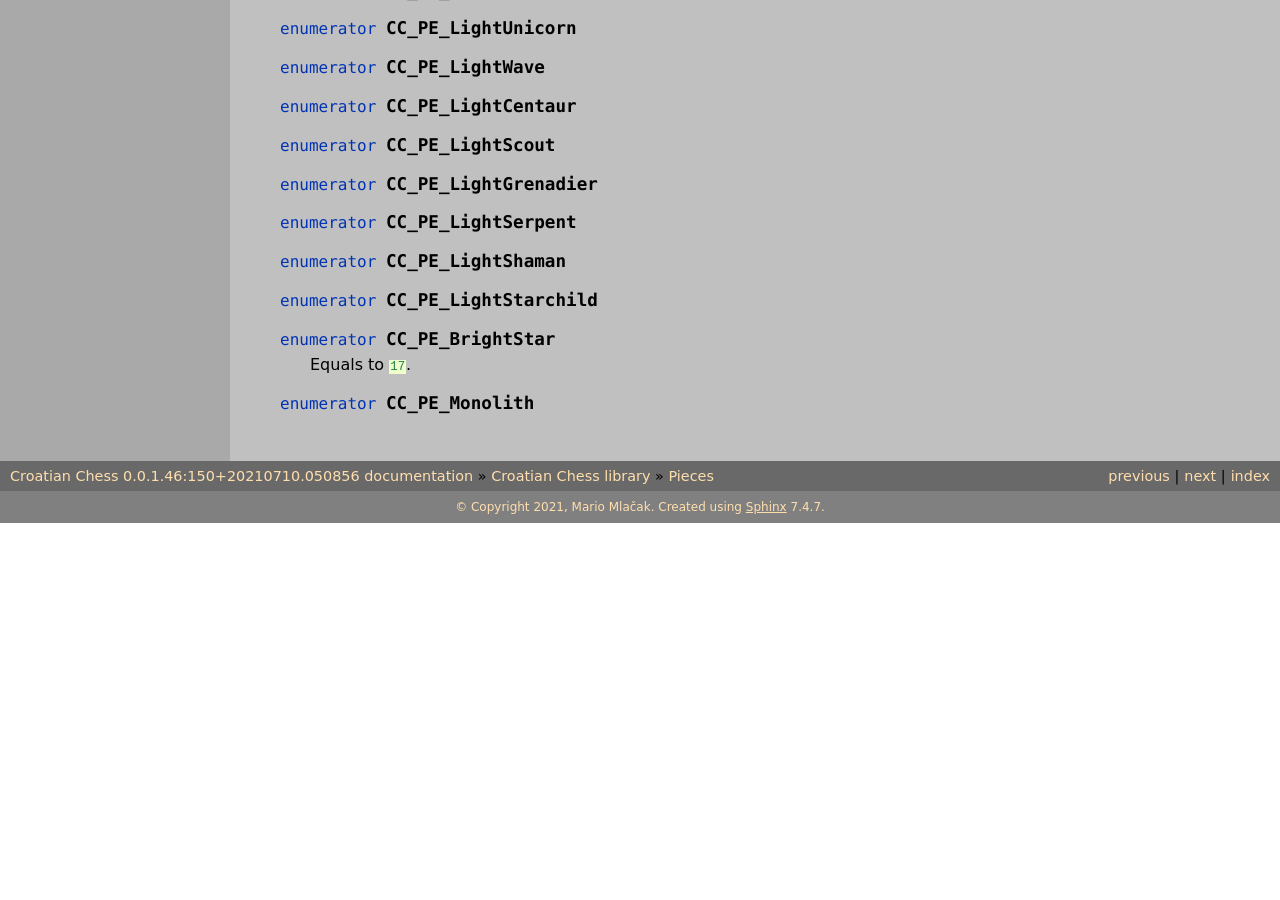
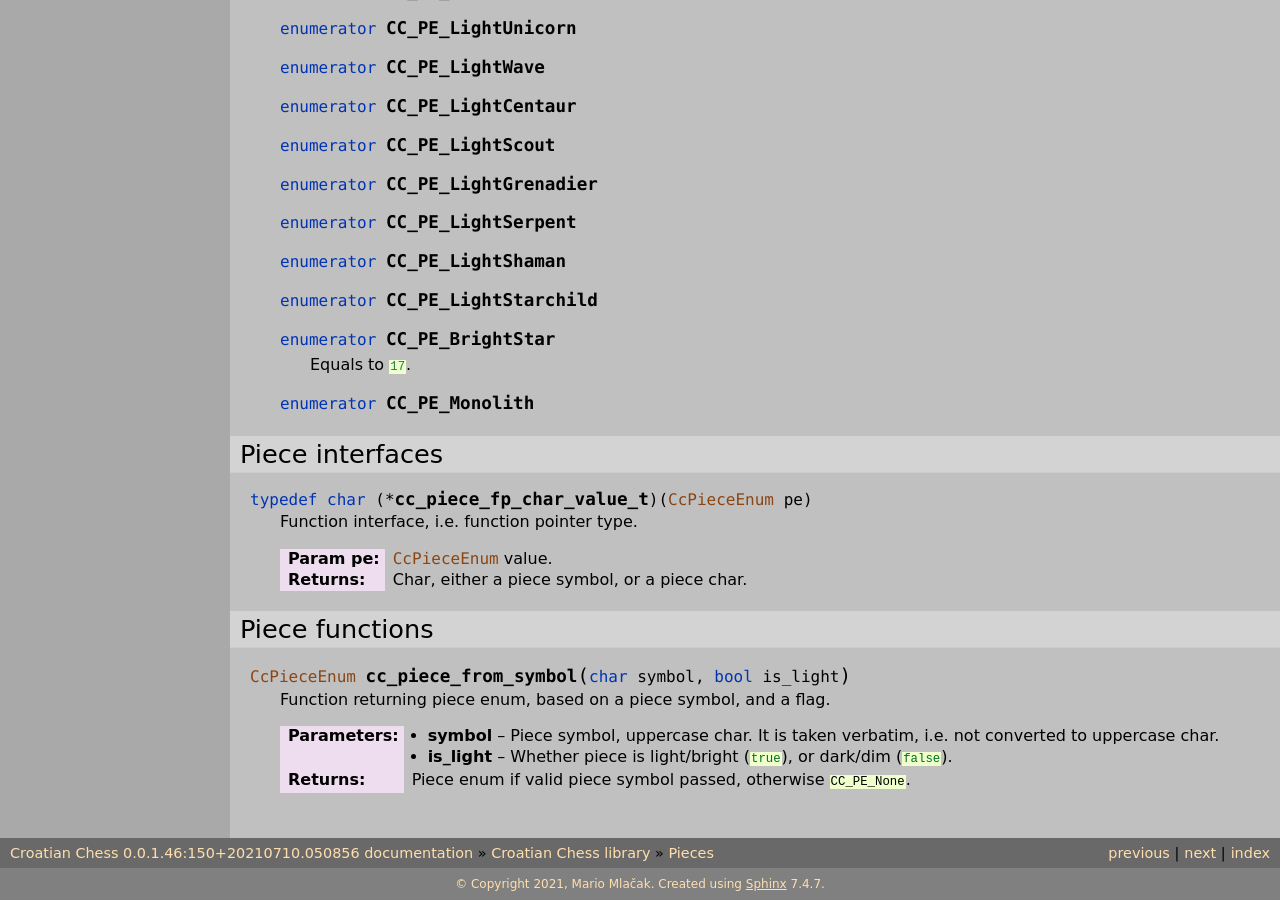
Before and after one commit to mmlacak/crochess, a Sphinx documentation site: the page built from docs/source/libcc/ccpiece.rst, in a window 1280 px wide and 900 px high, scrolled down 7749 px. Built offline with Sphinx 7.4.7, drawn with Linux system fonts in a browser that asks for light colours; before the commit the page ends 8272 px from its top, so only the background shows below that; some of the changed text lies outside the part shown.

Commit message:
Documented piece interface, function.

```diff
--- a/docs/source/libcc/ccpiece.rst
+++ b/docs/source/libcc/ccpiece.rst
@@ -443,3 +443,24 @@ Monoliths) do not belong to any player.
         Equals to :c:`17`.
 
     .. c:enumerator:: CC_PE_Monolith
+
+Piece interfaces
+----------------
+
+.. c:type:: char (*cc_piece_fp_char_value_t)( CcPieceEnum pe )
+
+    Function interface, i.e. function pointer type.
+
+    :param pe: :c:expr:`CcPieceEnum` value.
+    :returns: Char, either a piece symbol, or a piece char.
+
+Piece functions
+---------------
+
+.. c:function:: CcPieceEnum cc_piece_from_symbol( char symbol, bool is_light )
+
+    Function returning piece enum, based on a piece symbol, and a flag.
+
+    :param symbol: Piece symbol, uppercase char. It is taken verbatim, i.e. not converted to uppercase char.
+    :param is_light: Whether piece is light/bright (:c:`true`), or dark/dim (:c:`false`).
+    :returns: Piece enum if valid piece symbol passed, otherwise :c:`CC_PE_None`.
```
